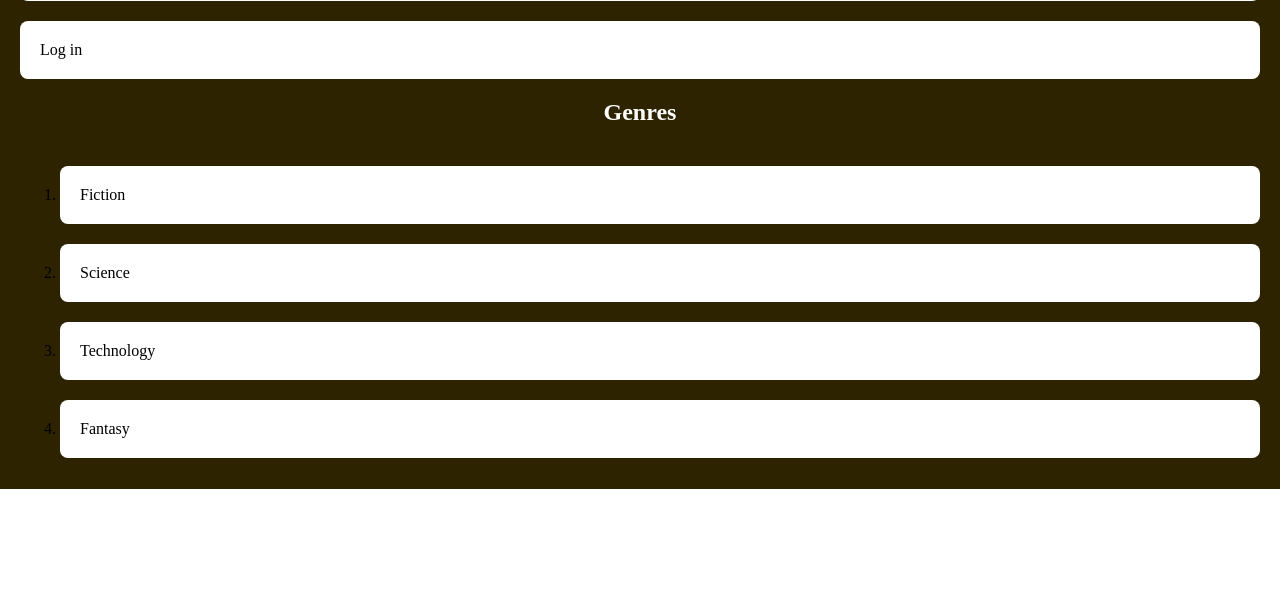
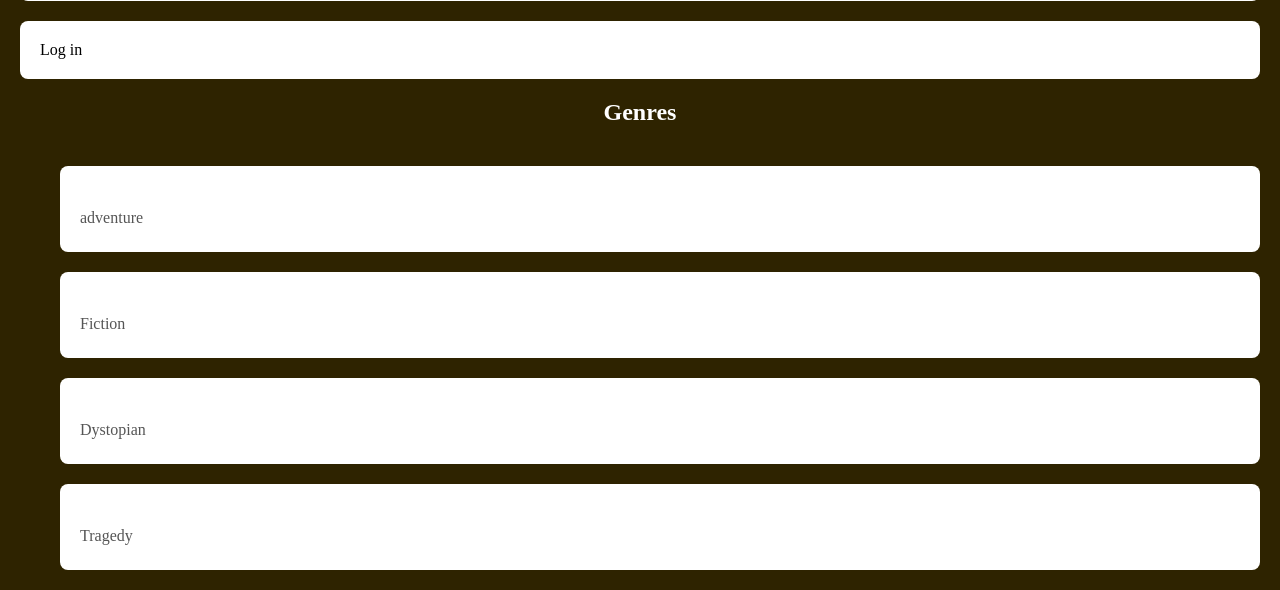
Before and after one commit to mariiaait-projects/Library, a Django app: page /library/genres/ in a window 1280 px wide. Shown: the part 311-901 px from the top of the page. Before the commit the page ends 800 px from the top, so only its background shows below. Run offline with Django 4.2, Linux system fonts and the light colour scheme; data comes from the database, SQL or seed files in the repository.

Commit message:
Initial Commit

```diff
--- a/sitelibrary/library/static/library/css/index.css
+++ b/sitelibrary/library/static/library/css/index.css
@@ -36,3 +36,17 @@ li p{
     margin: 5px 0 5px;
     color: #555;
 }
+
+.wight-colored-list{
+    counter-reset: item;
+    list-style-type: none;
+}
+
+.wight-colored-list li{
+    counter-increment: item;
+}
+
+.wight-colored-list li::before{
+    content: counter(item) ".";
+    color: white;
+}
--- a/sitelibrary/library/templates/library/authors.html
+++ b/sitelibrary/library/templates/library/authors.html
@@ -1,4 +1,5 @@
 {%extends 'base.html'%}
+{%load tags %}
 {%block content%}
     <h2>Authors</h2>
     <ul>
--- a/sitelibrary/library/templates/library/genres.html
+++ b/sitelibrary/library/templates/library/genres.html
@@ -2,10 +2,9 @@
 {% load tags %}
 {%block content%}
     <h2> Genres </h2>
-    {% get_genres as genres %}
-    <ol>
+    <ol class="wight-colored-list">
     {% for genre in genres %}
-       <li> <a href="{%url 'genre_by_id' genre.IDGenre%}"> {{ genre.title }} </a> </li>
-        {% endfor %}
+        <li><p>{{genre}}</p></li>
+    {% endfor %}
     </ol>
 {%endblock%}
--- a/sitelibrary/library/templates/library/index.html
+++ b/sitelibrary/library/templates/library/index.html
@@ -1,7 +1,8 @@
 {%extends 'base.html'%}
-
+{%load tags%}
 {%block content%}
 <h1>{{ title }}</h1>
+{%get_books as books%}
 <ul>
 {%for book in books%}
     <li>
--- a/sitelibrary/library/templatetags/tags.py
+++ b/sitelibrary/library/templatetags/tags.py
@@ -12,3 +12,13 @@ def get_genres():
 @register.simple_tag()
 def get_menu():
     return views.menu
+
+
+@register.simple_tag()
+def get_authors():
+    return views.get_authors()
+
+
+@register.simple_tag()
+def get_books():
+    return views.books
--- a/sitelibrary/library/views.py
+++ b/sitelibrary/library/views.py
@@ -1,17 +1,6 @@
 from django.http import Http404
 from django.shortcuts import render
 from library.models import Book
-
-
-# def get_authors():
-#     authors_data = []
-#
-#     for book in books:
-#         author = book["author"]
-#         if not any(map(lambda data: data["author"] == author, authors_data)):
-#             authors_data.append({"author": book["author"]})
-#     return authors_data
-
 
 menu = [{"title": "Home", "URL": "home"},
         {"title": "About", "URL": "about"},
@@ -23,6 +12,7 @@ list_genre = [{"IDGenre": 1, "title": "Fiction"},
               {"IDGenre": 2, "title": "Science"},
               {"IDGenre": 3, "title": "Technology"},
               {"IDGenre": 4, "title": "Fantasy"}]
+
 
 # data = {"books": books,
 #         "title": "Library",
@@ -45,12 +35,12 @@ def authors(request):
 
 
 def genres(request):
-    return render(request, 'library/genres.html')
+    context = {'genres': Book.objects.values_list("genre", flat=True).distinct()}
+    return render(request, 'library/genres.html', context=context)
 
 
 def log_in(request):
     return render(request, 'library/log_in.html')
-
 
 # def book_by_id(request, IDBook):
 #     for book in books:
```
